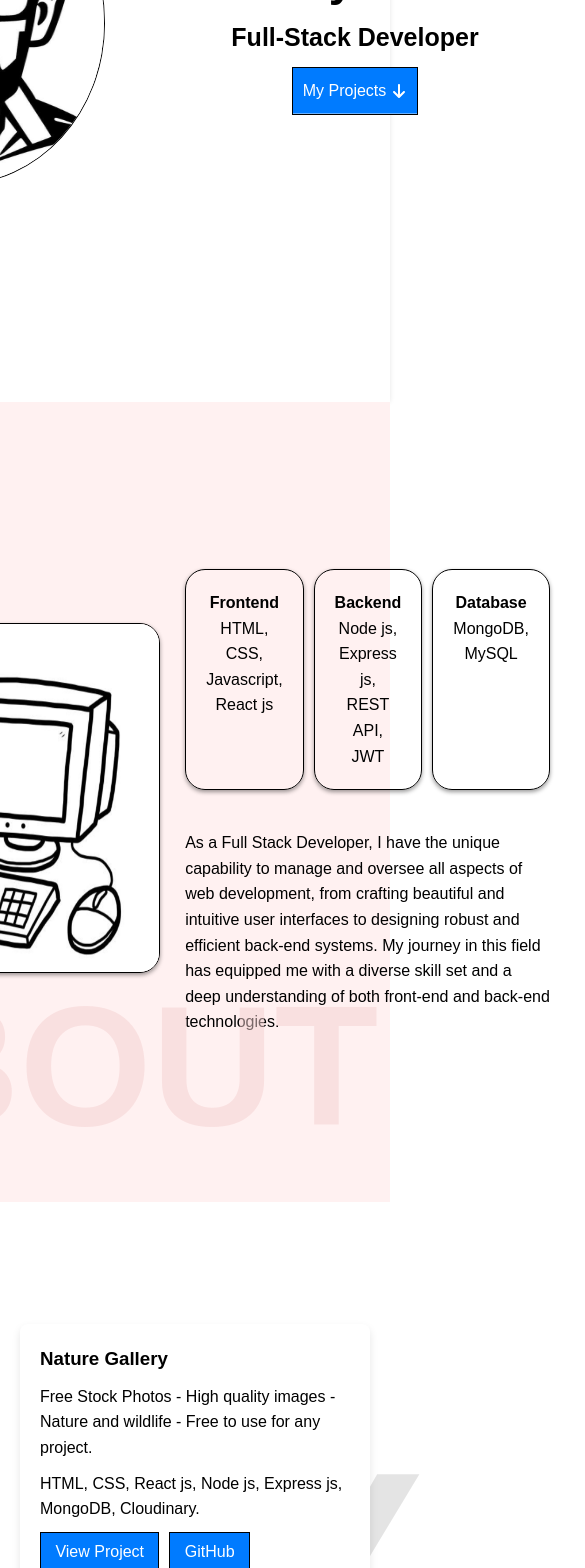
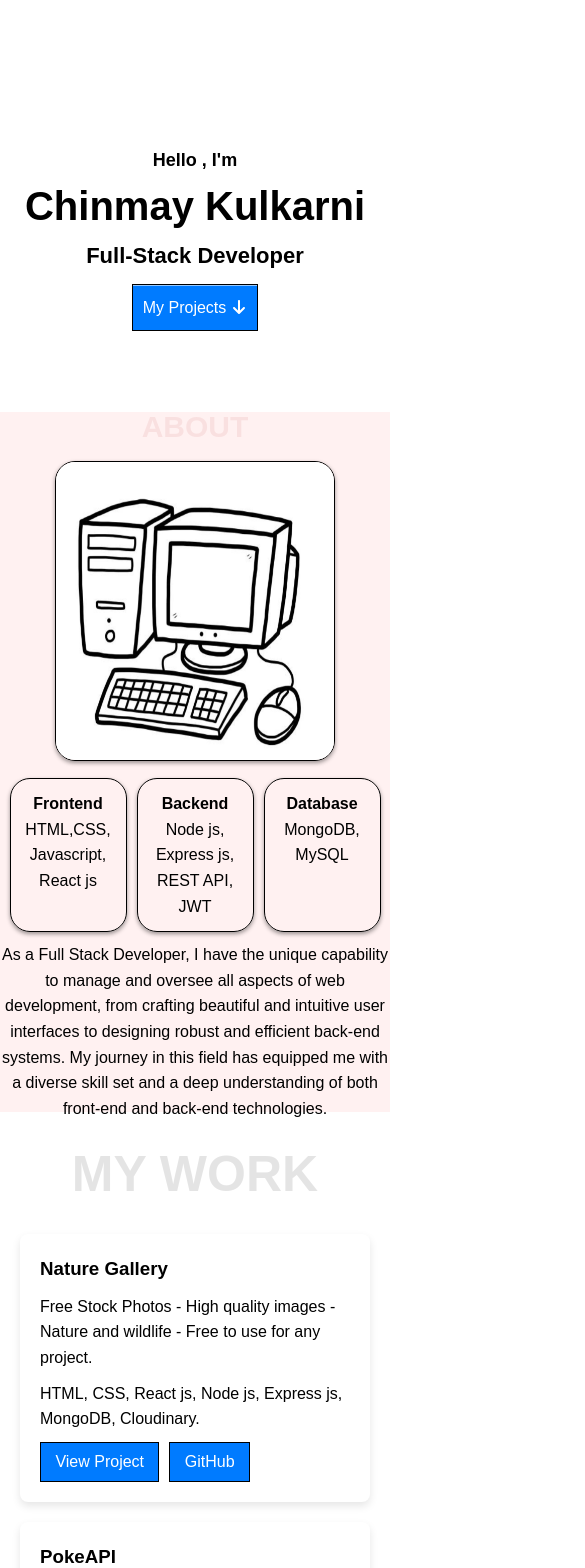
Before and after one commit to Chinmayk19/My-Portfolio, a React (Vite) app: page / in a window 390 px wide. Shown: the part 432-2000 px from the top of the page, 585 px wide, since content can reach past the window. Built offline with nearby package versions, Linux system fonts and the light colour scheme.

Commit message:
first change

```diff
--- a/src/index.css
+++ b/src/index.css
@@ -0,0 +1,3 @@
+:root{
+    --space-3xl-4xl: clamp(151px, 151px + 5.9583vi, 280px);
+}
--- a/src/pages/CSS/Home.css
+++ b/src/pages/CSS/Home.css
@@ -42,7 +42,6 @@
     padding: 2rem;
     margin: auto;
     background: #fff;
-    box-shadow: 0 0 5px rgba(0, 0, 0, 0.1);
   }
   #Myinfo-container{
     flex-grow: 1;
@@ -134,17 +133,15 @@
     color:black;
     height: 800px;
   }
-  #About::before{
+  #About-Before{
     position: absolute;
-    content: "ABOUT";
-    bottom: 0%;
+    top: 65%;
     right: 3%;
     color:#f4d0d0;
     font-size: 170px;
     font-weight: 600;
     opacity: 0.5;
-    /* z-index: -1; */
-
+    z-index: 1;
   }
   .About-img-container img {
     width: 320px;
@@ -182,17 +179,14 @@
     flex-direction: column;
     align-items: center;
     justify-content: center;
-    gap: 20px; /* Add some space between project cards */
+    gap: 20px;
     padding: 20px;
     height: 800px;
     position: relative;
   }
-  #projects::before{
+  .projects-before{
     position: absolute;
-    content: "MY WORK";
-    top: 18%;
-    left: 1%;
-    font-size: 280px;
+    font-size: var(--space-3xl-4xl);
     font-weight: 600;
     opacity: 0.1;
     z-index: -1;
@@ -218,7 +212,6 @@
     font-size: 130px;
     font-weight: 600;
     opacity: 0.5;
-    /* z-index: -1; */
   }
   #contact h2 {
     font-size: 40px;
@@ -252,7 +245,6 @@
     width: 20px;
     height: 20px;
   }
-
   /* Footer styles */
   footer {
     text-align: center;
@@ -260,3 +252,84 @@
     background: #333;
     color: #fff;
   }
+  @media screen and (max-width:1060px) {
+    #projects,#About{
+      height: 700px;
+    }
+    .projects-before{
+      position: relative;
+      font-size:50px;
+      font-weight: 600;
+      opacity: 0.1;
+      z-index: -1;
+    }
+    #About-Before{
+      font-size: 140px;
+    }
+    .About-img-container img{
+      width: 300px;
+      height: 320px;
+      margin-left: 10px;
+    }
+    .skills{
+      width: 30%;
+    padding: 12px;
+    }
+  }
+  @media screen and (max-width:850px){
+    #home{
+      flex-direction: column;
+      padding: 0%;
+      margin-bottom: 10px;
+
+    }
+    #profilephoto img{
+      width: 280px;
+      height: 300px;
+    }
+    .My-info{
+      width: 100%;
+    }
+    .My-info p{
+      font-size: 18px;
+    }
+    .My-info h1{
+      font-size: 40px;
+    }
+    .My-info p:nth-of-type(2){
+      font-size: 22px;
+    }
+    #About{
+      flex-direction: column;
+      gap: 10px;
+    }
+    #About-Before{
+      position: relative;
+      top: 0%;
+      left: 0%;
+      font-size: 30px;
+    }
+    .About-img-container img{
+      margin-left: 0%;
+      width: 280px;
+      height: 300px;
+    }
+    .About-info-container{
+      gap: 10px;
+      width: 100%;
+    }
+    .skills-container{
+      justify-content: center;
+    }
+    .skills-info{
+      text-align: center;
+    }
+    #contact::before{
+      display: none;
+    }
+  }
+  @media screen and (max-width:540px) {
+    .contact-details{
+      flex-direction: column;
+    }
+  }
--- a/src/pages/Home.jsx
+++ b/src/pages/Home.jsx
@@ -42,6 +42,7 @@ const Home = () => {
         </div>
       </section>
       <section id="About">
+      <div id='About-Before'>ABOUT</div>
         <div className="About-img-container">
         <img src={computer} alt="" />
         </div>
@@ -81,7 +82,7 @@ const Home = () => {
       </section>
 
       <section id="projects">
-
+        <div className='projects-before'>MY WORK</div>
         <ProjectInfo
           Title="Nature Gallery"
           Description={`Free Stock Photos
```
